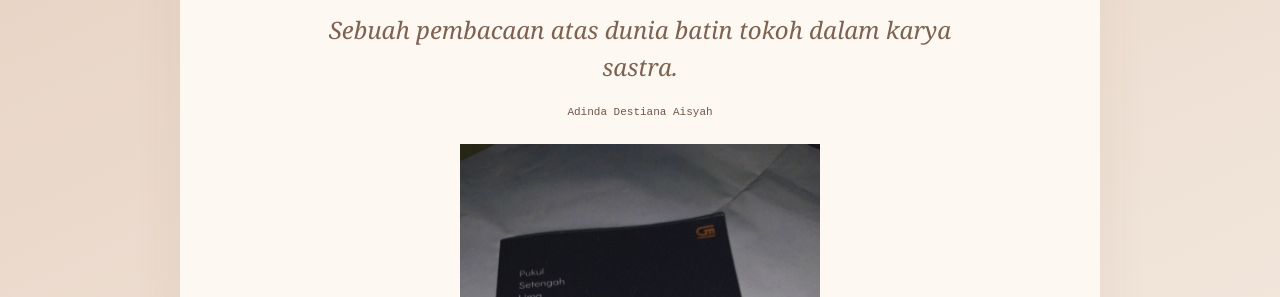
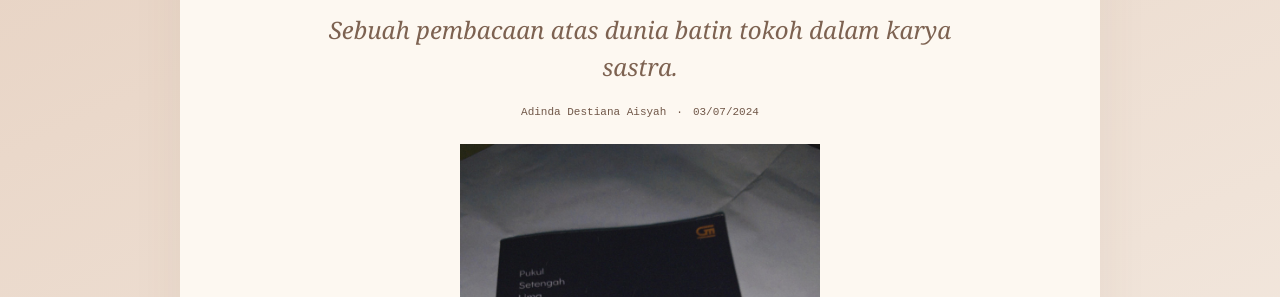
Before and after one commit to redaksibelokan/blog-Dinda, a Jekyll site: the page built from _karya/karya-5.md, in a window 1280 px wide and 900 px high. Shown: the part 448-745 px from the top of the window. Built offline with Jekyll 4.4.1, drawn with Linux system fonts in a browser that asks for light colours.

Commit message:
Update _karya/karya-5.md (via Pages CMS)

```diff
--- a/_karya/karya-5.md
+++ b/_karya/karya-5.md
@@ -3,6 +3,7 @@ title: Menyelami Konflik Batin dalam Novel Pukul Setengah Lima dengan Kacamata
   Psikologi Sastra
 category: Esai
 published: true
+published_on: 2024-07-03
 deck: Sebuah pembacaan atas dunia batin tokoh dalam karya sastra.
 cover: /assets/uploads/11194.jpg
 cover_alt: Cover Esai atas Novel "Pukul Setengah Lima"
```
